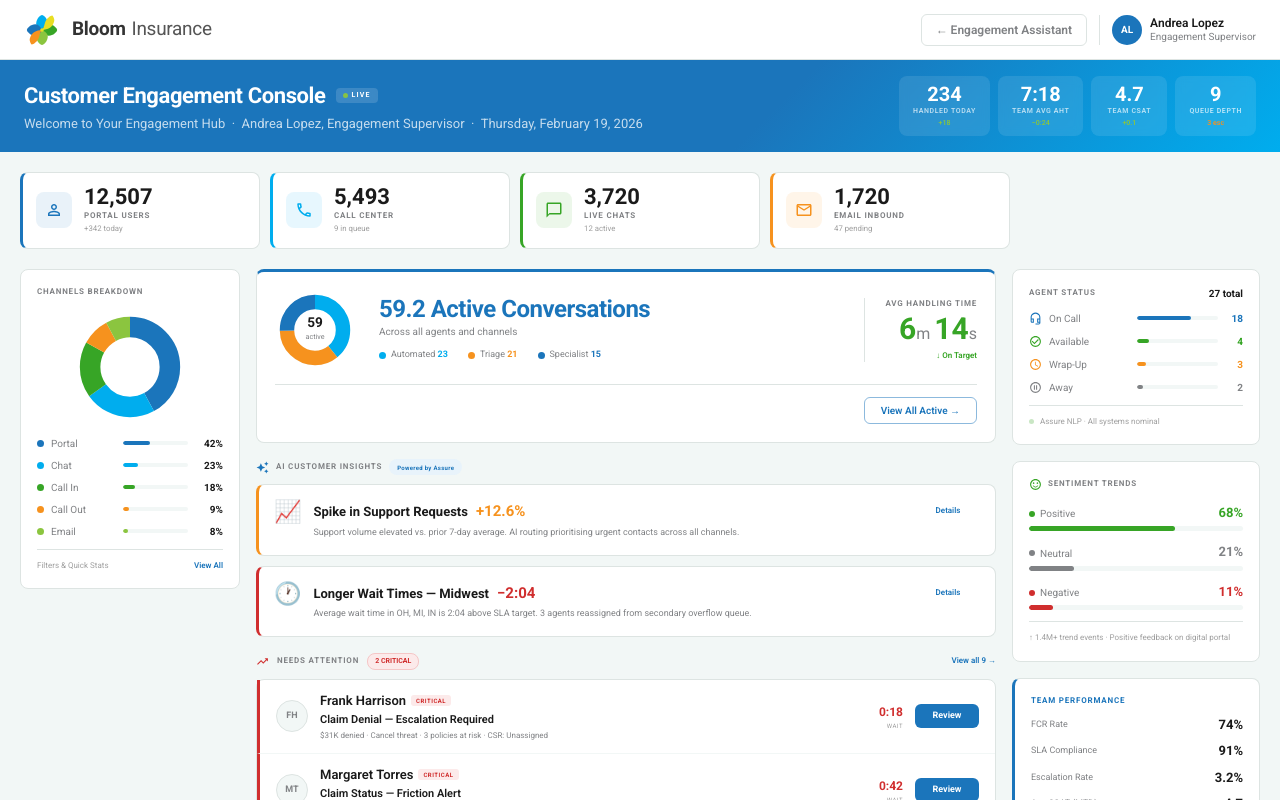
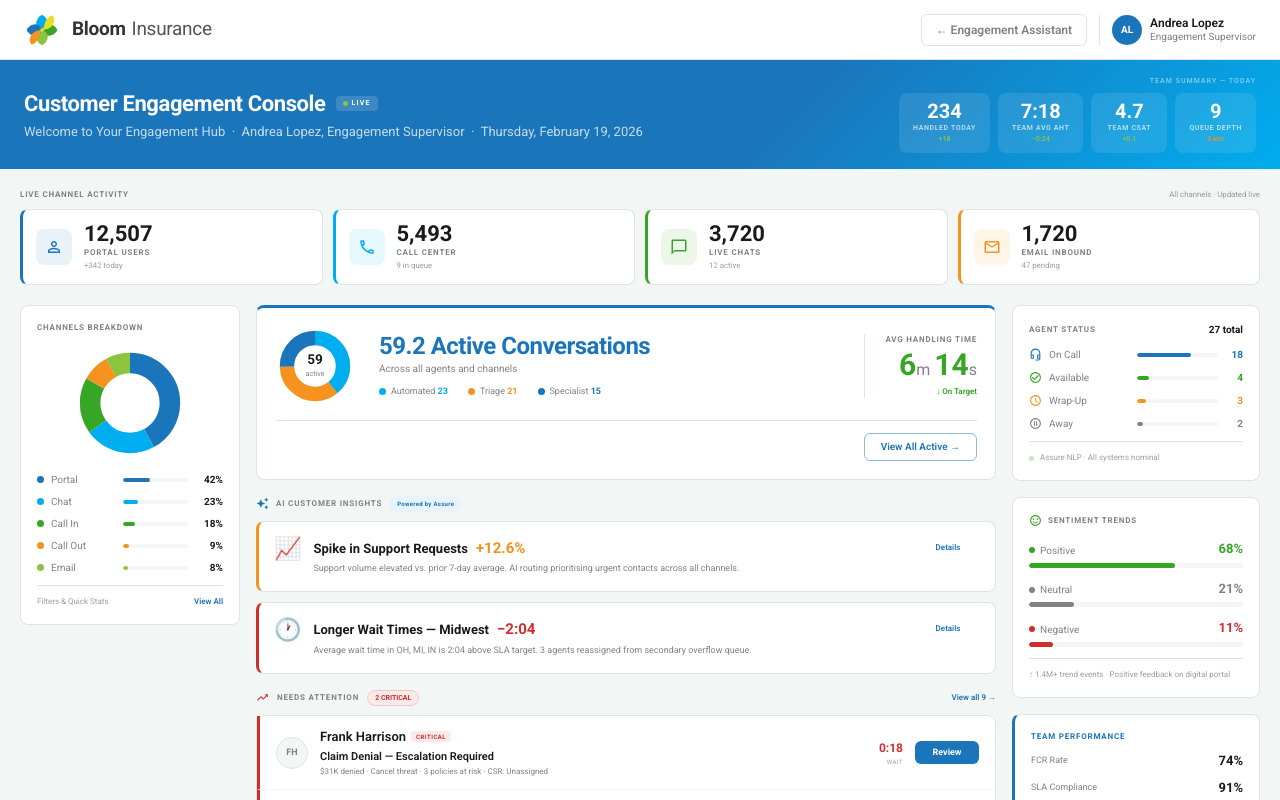
Before and after one commit to sdlyager80/customer_experience_assistant, a React (Vite) app: page / in a window 1280 px wide. Both pictures are taken after a click on the element "📊 Supervisor Console". Built offline with nearby package versions, Linux system fonts and the light colour scheme.

Commit message:
test
test

```diff
--- a/src/components/SupervisorConsole.tsx
+++ b/src/components/SupervisorConsole.tsx
@@ -163,6 +163,10 @@ export default function SupervisorConsole({ onReview }: SupervisorConsoleProps)
         </Box>
 
         {/* Supervisor KPIs */}
+        <Box sx={{ display: 'flex', flexDirection: 'column', alignItems: 'flex-end', gap: 0.75 }}>
+          <Typography sx={{ fontSize: '0.4375rem', fontWeight: 700, textTransform: 'uppercase', letterSpacing: '1px', color: 'rgba(255,255,255,0.45)' }}>
+            Team Summary — Today
+          </Typography>
           <Box sx={{ display: 'flex', gap: 1 }}>
             {[
               { value: '234',  label: 'Handled Today',  delta: '+18',  up: true  },
@@ -178,11 +182,16 @@ export default function SupervisorConsole({ onReview }: SupervisorConsoleProps)
             ))}
           </Box>
         </Box>
+      </Box>
 
       <Box sx={{ p: 2.5 }}>
 
         {/* ── Channel Stats Strip ── */}
-        <Box sx={{ display: 'grid', gridTemplateColumns: 'repeat(5, 1fr)', gap: 1.25, mb: 2.5 }}>
+        <Box sx={{ display: 'flex', alignItems: 'center', justifyContent: 'space-between', mb: 1 }}>
+          <Typography sx={{ ...LBL }}>Live Channel Activity</Typography>
+          <Typography sx={{ fontSize: '0.4875rem', color: 'text.disabled' }}>All channels · Updated live</Typography>
+        </Box>
+        <Box sx={{ display: 'grid', gridTemplateColumns: 'repeat(4, 1fr)', gap: 1.25, mb: 2.5 }}>
           {CHANNEL_STATS.map(ch => (
             <Paper key={ch.label} sx={{ p: 1.625, display: 'flex', alignItems: 'center', gap: 1.5, borderLeft: `3px solid ${ch.color}`, transition: 'box-shadow 0.15s', '&:hover': { boxShadow: `0 4px 16px ${ch.color}22` } }}>
               <Box sx={{ width: 36, height: 36, borderRadius: '8px', flexShrink: 0, bgcolor: `${ch.color}18`, display: 'flex', alignItems: 'center', justifyContent: 'center' }}>
```
Lines whose indentation alone changed are shown as unchanged.
